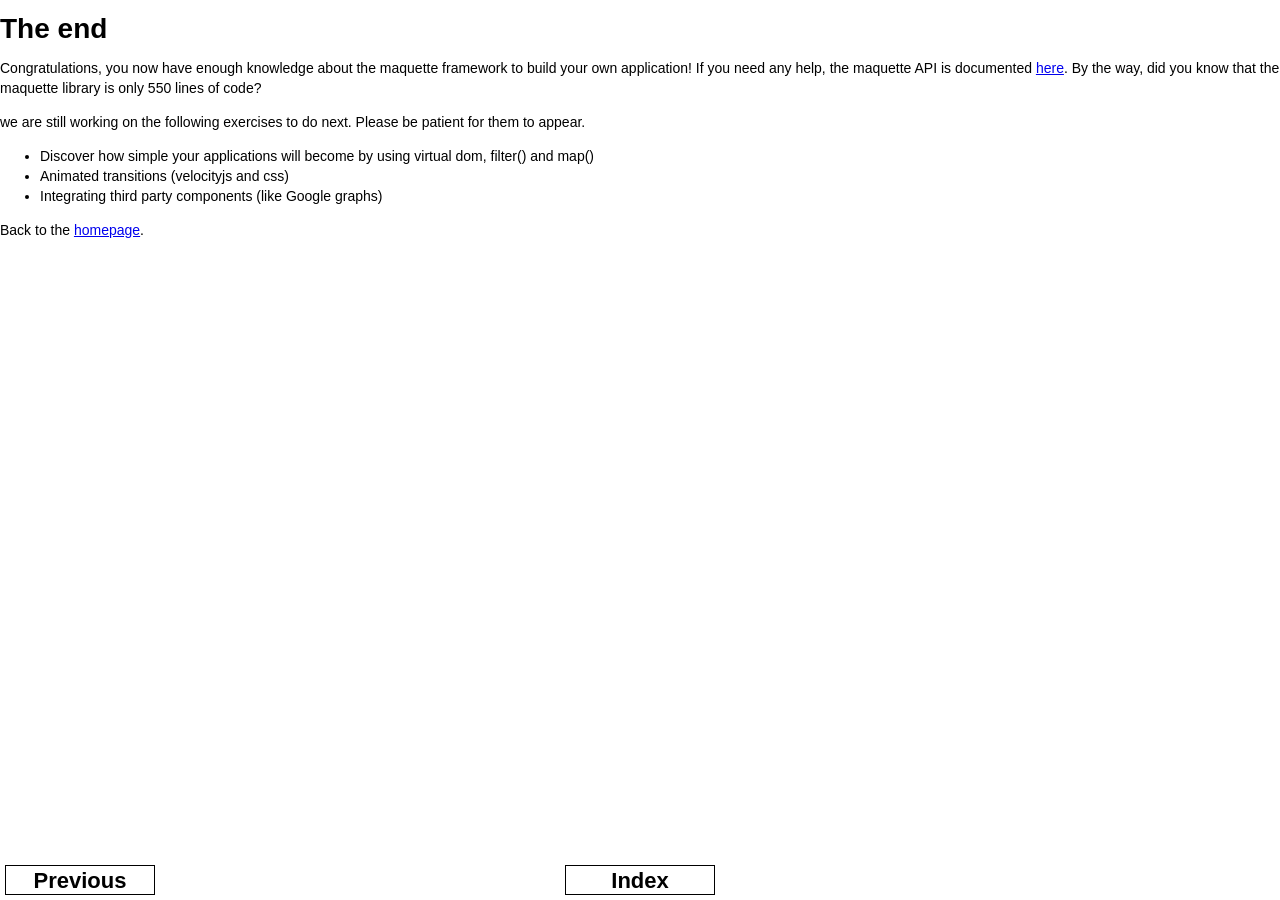
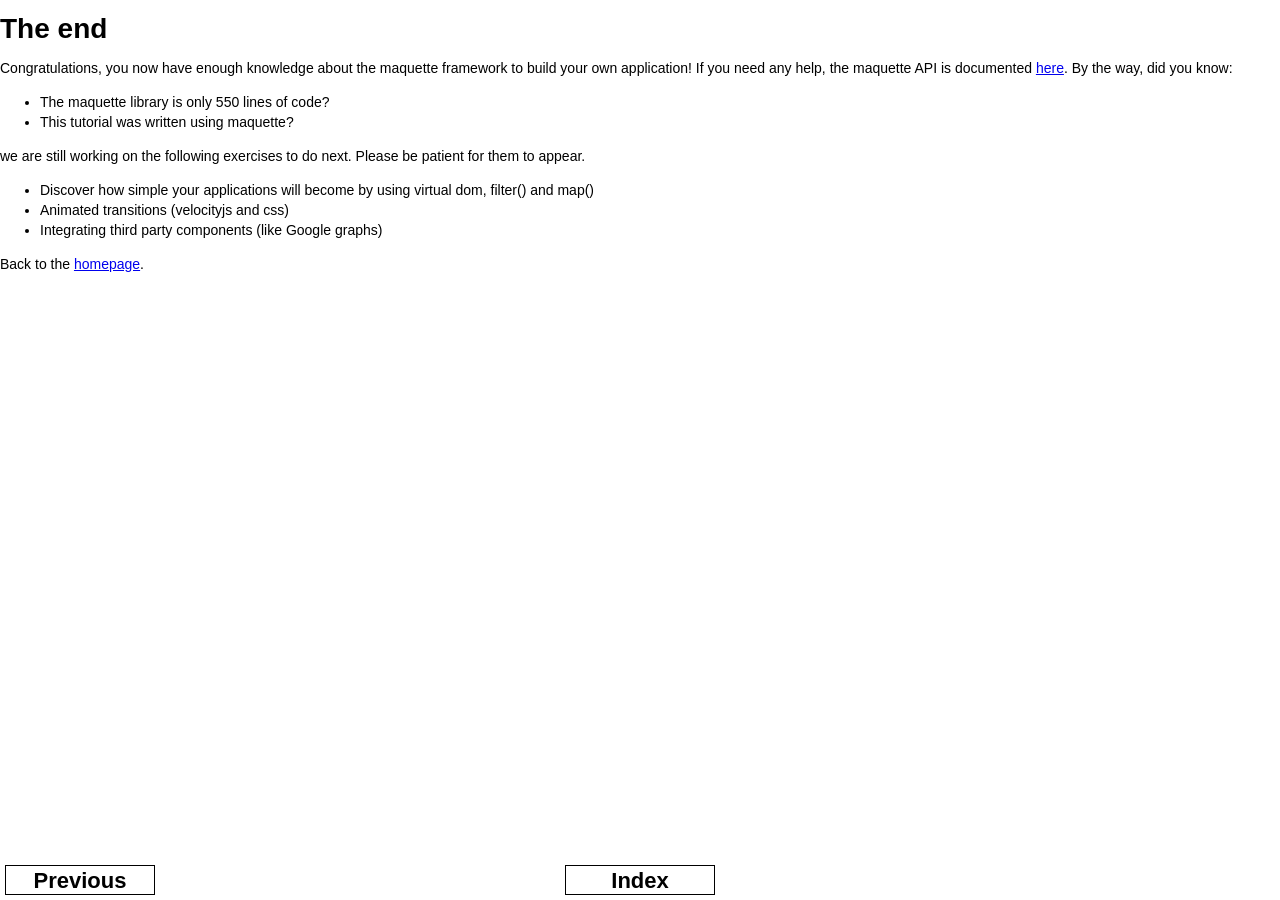
Before and after one commit to AFASSoftware/maquette, a Jekyll site: the page built from tutorial/12-done.html, in a window 1280 px wide. Built offline with Jekyll 4.4.1, drawn with Linux system fonts in a browser that asks for light colours.

Commit message:
latest tweaks

```diff
--- a/tutorial/12-done.html
+++ b/tutorial/12-done.html
@@ -12,8 +12,12 @@
     <p>
       Congratulations, you now have enough knowledge about the maquette framework to build your own application!
       If you need any help, the maquette API is documented <a href="https://github.com/johan-gorter/maquette/blob/master/docs/API.md">here</a>.
-      By the way, did you know that the maquette library is only 550 lines of code?
+      By the way, did you know:
     </p>
+    <ul>
+      <li>The maquette library is only 550 lines of code?</li>
+      <li>This tutorial was written using maquette?</li>
+    </ul>
     <p>
       we are still working on the following exercises to do next. Please be patient for them to appear.
     </p>
--- a/tutorial/3-rotation.html
+++ b/tutorial/3-rotation.html
@@ -65,7 +65,7 @@
             return h("ul", [
               h("li", {key:1, classes: {complete:hasStyleAttribute} }, ["The saucer has a style attribute"]),
               h("li", {key:2, classes: {complete:usesRotation} }, ["The style attribute uses the rotation variable"]),
-              h("li", { key: 3, classes: { complete: rotationOk } }, ["The style attribute equals 'transform:rotation(45deg)'"])
+              h("li", { key: 3, classes: { complete: rotationOk } }, ["The style attribute equals 'transform:rotate(45deg)'"])
           ]);
           }
         };
```
